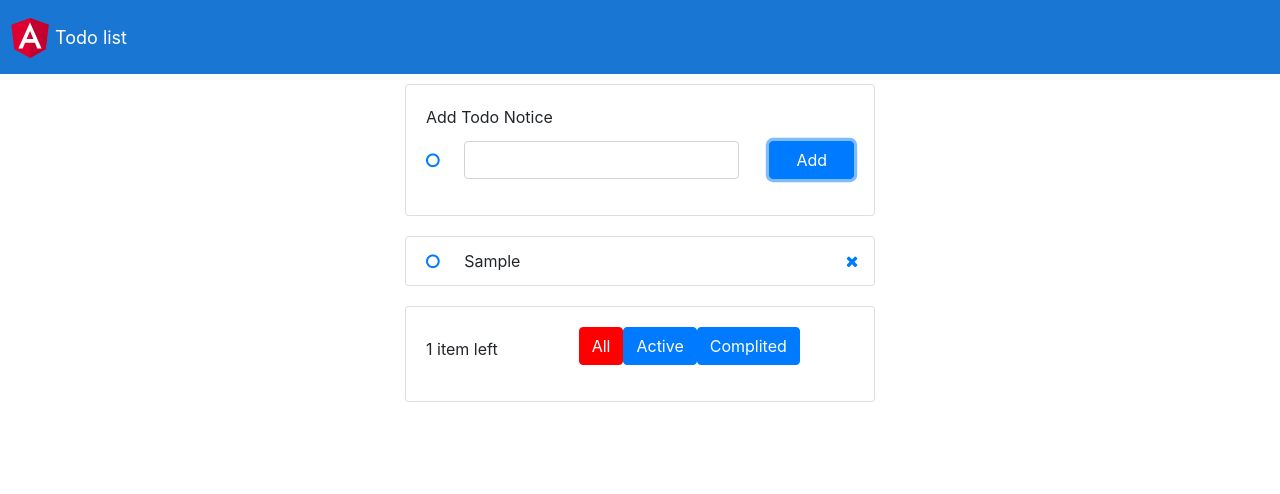
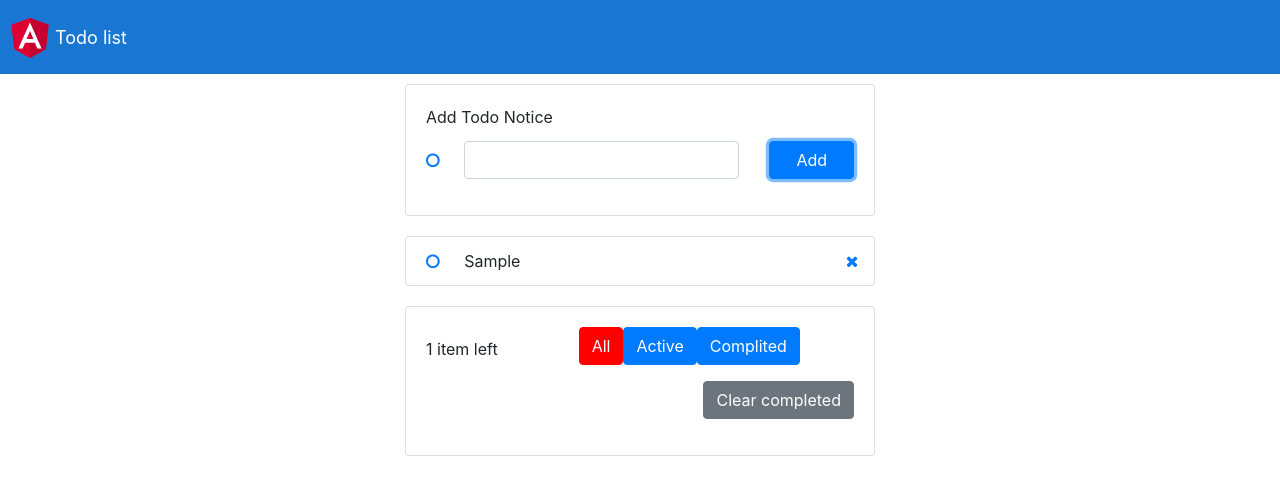
Before and after one commit to Miffael/ng-todolist, an Angular app: page / in a window 1280 px wide. Both pictures are taken after typing "Sample" into the empty fields and a click on the button "Add". Shown: the top 494 px of the page. Built offline with nearby package versions, Linux system fonts and the light colour scheme.

Commit message:
feat(Todo-list): add method for clear completed notice

```diff
--- a/src/app/components/notice-list/notice-list.component.html
+++ b/src/app/components/notice-list/notice-list.component.html
@@ -52,6 +52,15 @@
               </div>
             </div>
           </div>
+          <div class="row justify-content-end">
+            <div class="col-12">
+              <div class="form-group text-right">
+                <button class="btn btn-secondary" (click)="clearCompleted()">
+                  Clear completed
+                </button>
+              </div>
+            </div>
+          </div>
         </div>
       </div>
   </div>
--- a/src/app/components/notice-list/notice-list.component.ts
+++ b/src/app/components/notice-list/notice-list.component.ts
@@ -51,6 +51,10 @@ export class NoticeListComponent implements OnInit {
     }
   }
 
+  clearCompleted(): void {
+    this.noticeService.clearCompleted();
+  }
+
   ngOnInit() {
     this.noticeService.noticeUpdate.subscribe( notices => {
       this.notices = notices;
--- a/src/app/services/notice.service.ts
+++ b/src/app/services/notice.service.ts
@@ -41,4 +41,9 @@ export class NoticeService {
   removeNotice(index: number): void {
     this.notices.splice(index, 1);
   }
+
+  clearCompleted(): void {
+    this.notices = this.notices.filter(notice => notice.status !== 1);
+    this.noticeUpdate.next(this.notices);
+  }
 }
```
